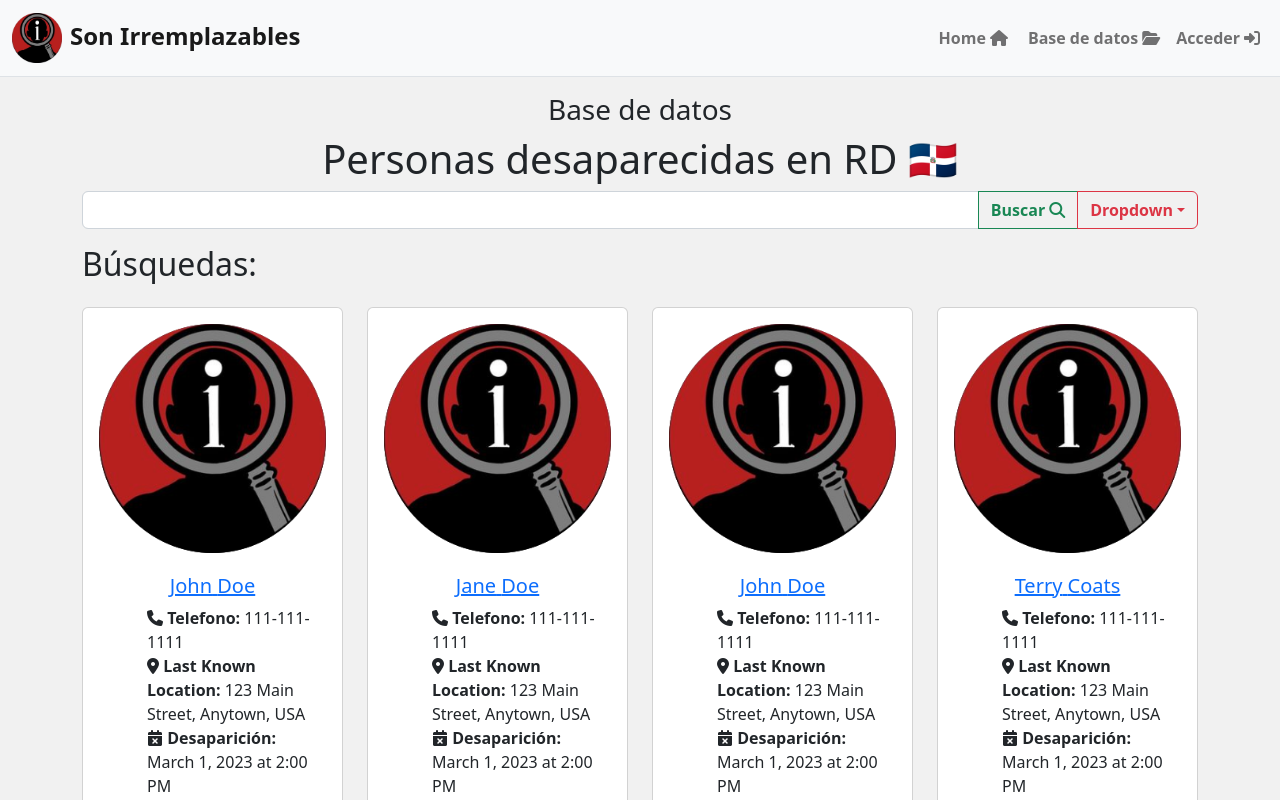
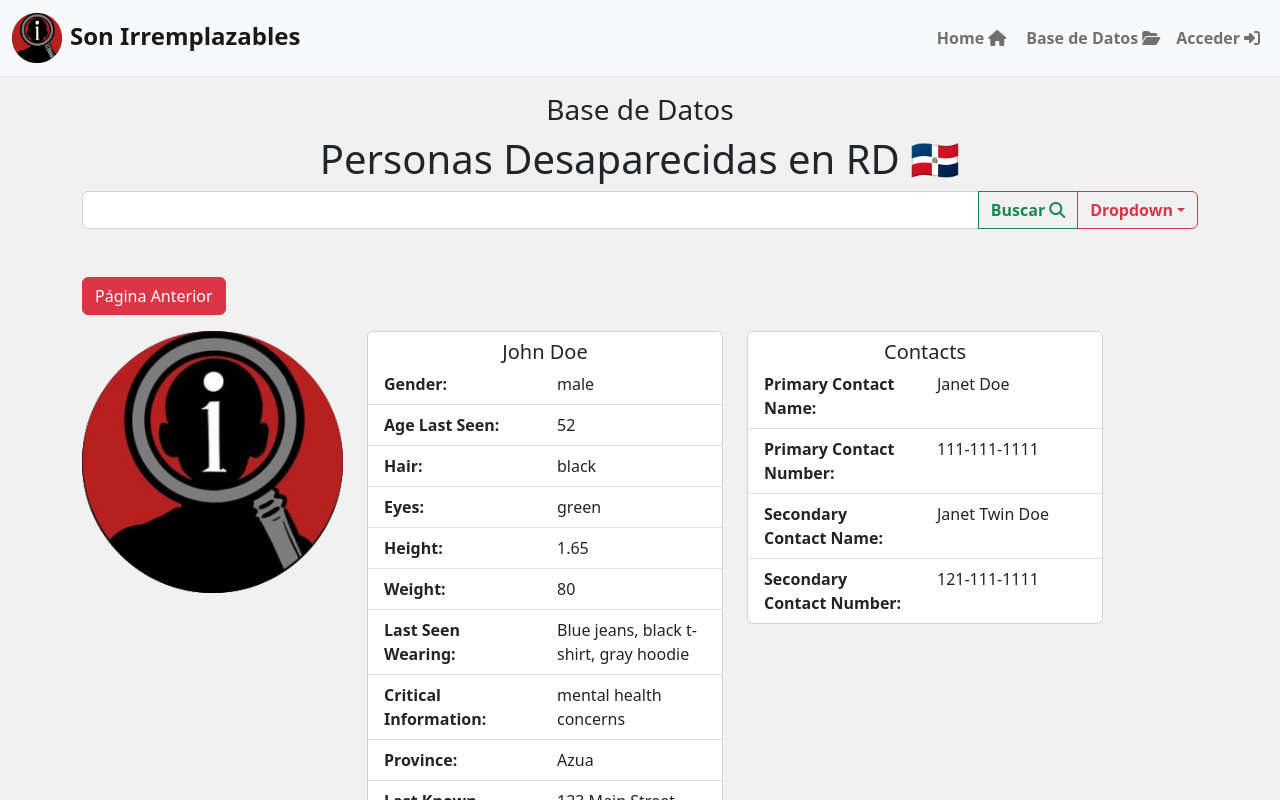
Before and after one commit to tparks18/sonirremplazables_database, a React (Create React App) app in the folder frontend/: page /person/1 in a window 1280 px wide. Shown: the top 800 px of the page. Built offline with nearby package versions, Linux system fonts and the light colour scheme.

Commit message:
made format changes to person screen

```diff
--- a/frontend/package.json
+++ b/frontend/package.json
@@ -11,6 +11,7 @@
     "react": "^18.2.0",
     "react-bootstrap": "^2.7.4",
     "react-dom": "^18.2.0",
+    "react-router-dom": "^6.11.1",
     "react-scripts": "5.0.1",
     "web-vitals": "^2.1.4"
   },
--- a/frontend/src/App.js
+++ b/frontend/src/App.js
@@ -1,73 +1,31 @@
 import React, { useState, useEffect } from "react";
 import { Container } from "react-bootstrap";
+import { Route, Routes } from 'react-router-dom';
 import axios from "axios";
 import "../src/styles/main.css";
 import "../src/index.css"
-//import MainNavBar from './components/mainNavbar';
-//import Card from "./components/Card";
-//import { person } from "./components/person";
-import Pagination from "./components/pagination";
 import Footer from "./components/Footer";
 import BootstrapHeader from "./components/BootstrapHeader";
 import SearchBar from "./components/SearchBar";
 import HomeScreen from "./screens/HomeScreen";
+import PersonScreen from "./screens/PersonScreen";
 
-//const root = document.getElementById('root')
-//const searchForm = document.getElementById('search-form')
-//const searchBtn = document.getElementById('search-btn')
-
-function idSearch(data) {
-  return data.map((item) => {
-    return item.id;
-  });
-}
 
 function App() {
-  // const [query, setQuery] = useState("");
-  // const [people, setPeople] = useState([]);
-  // const [currentPage, setCurrentPage] = useState(1);
-  // const [postPerPage, setPostPerPage] = useState(8);
 
-  // const search = (data) => {
-  //   return data.filter((item) => {
-  //     return item.name.toLowerCase().includes(query);
-  //   });
-  // };
-
-  // const lastPostIndex = currentPage * postPerPage;
-  // const firstPostIndex = lastPostIndex - postPerPage;
-  // const currentPosts = search(person).slice(firstPostIndex, lastPostIndex);
 
   return (
     <>
       <BootstrapHeader />
-
       <SearchBar />
-
-      <main>
+      <main className="py-3">
         <Container>
-          {/* <h3 class="text-left">Búsquedas: </h3> */}
-
-          {/* <div class=" card-container">
-            <Card key={idSearch(person)} data={search(currentPosts)} />
-          </div>
-
-          <section class="pagination-container">
-            <nav aria-label="...">
-              <ul class="pagination">
-                <Pagination
-                  totalPost={search(person).length}
-                  postPerPage={postPerPage}
-                  setCurrentPage={setCurrentPage}
-                  currentPage={currentPage}
-                />
-              </ul>
-            </nav>
-          </section> */}
-        <HomeScreen />
+          <Routes>
+            <Route path="/" element={<HomeScreen />} exact />
+            <Route path="/person/:id" element={<PersonScreen />} />
+          </Routes>
         </Container>
       </main>
-
       <Footer />
     </>
   );
--- a/frontend/src/components/BootstrapHeader.js
+++ b/frontend/src/components/BootstrapHeader.js
@@ -1,6 +1,7 @@
 import React from 'react'
 import picture from "../images/logo.png";
 import "../styles/main.css";
+import { Link } from 'react-router-dom'
 
 
 
@@ -9,38 +10,38 @@ function BootstrapHeader() {
     <>
       <nav className="navbar navbar-expand-lg navbar-light bg-light bg-body-tertiary border-bottom">
         <div className="container-fluid">
-          <a className="navbar-brand fs-4 text fw-semibold" href="/">
+          <Link className="navbar-brand fs-4 text fw-semibold" to="/">
             <span className="me-2">
               <img src={picture} alt="Bootstrap" width="50" height="50" />
             </span>
             Son Irremplazables
-          </a>
+          </Link>
 
           <ul className="navbar-nav mr-auto mb-2 mb-lg-0">
             <li className="nav-item">
-              <a className="nav-link fw-semibold" aria-current="page" href="/">
+              <Link className="nav-link fw-semibold" aria-current="page" to="/">
                 Home
                 <i className="fa-solid fa-house ms-1"></i>
-              </a>
+              </Link>
             </li>
             <li className="nav-item">
-              <a className="nav-link fw-semibold ms-1" href="/">
-                Base de datos
+              <Link className="nav-link fw-semibold ms-1" to="/">
+                Base de Datos
                 <i className="fa-solid fa-folder-open ms-1"></i>
-              </a>
+              </Link>
             </li>
             <li className="nav-item">
-              <a className="nav-link fw-semibold" href="/">
+              <Link className="nav-link fw-semibold" to="/">
                 Acceder
                 <i className="fa-solid fa-right-to-bracket ms-1"></i>
-              </a>
+              </Link>
             </li>
           </ul>
         </div>
       </nav>
-      <h3 className="section-title mt-3">Base de datos</h3>
+      <h3 className="section-title mt-3">Base de Datos</h3>
       <div className="main-title-container">
-        <h1 className="main-title">Personas desaparecidas en RD 🇩🇴</h1>
+        <h1 className="main-title">Personas Desaparecidas en RD 🇩🇴</h1>
       </div>
     </>
   );
--- a/frontend/src/components/person.js
+++ b/frontend/src/components/person.js
@@ -1,14 +1,15 @@
 import React from 'react'
 import { Card } from 'react-bootstrap'
+import { Link } from 'react-router-dom'
 
 function Person({ person }) {
   return (
     <Card className="my-3 p-3 rounded">
-      <a href={`/person/${person._id}`}>
+      <Link to={`/person/${person._id}`}>
         <Card.Img src={person.image} />
-      </a>
+      </Link>
       <Card.Body>
-        <a href={`/person/${person._id}`}>
+        <Link to={`/person/${person._id}`}>
           <Card.Title className="text-center" as="div">
             <strong>
               <h5>
@@ -16,7 +17,7 @@ function Person({ person }) {
               </h5>
             </strong>
           </Card.Title>
-        </a>
+        </Link>
         <Card.Text as="div">
           <div className="my-2">
             <ul>
--- a/frontend/src/index.js
+++ b/frontend/src/index.js
@@ -3,11 +3,14 @@ import ReactDOM from 'react-dom/client';
 import './index.css';
 import App from './App';
 import reportWebVitals from './reportWebVitals';
+import { BrowserRouter } from "react-router-dom";
 
 const root = ReactDOM.createRoot(document.getElementById('root'));
 root.render(
   <React.StrictMode>
+    <BrowserRouter>
     <App />
+    </BrowserRouter>
   </React.StrictMode>
 );
 
--- a/frontend/src/missingPersons.js
+++ b/frontend/src/missingPersons.js
@@ -4,7 +4,7 @@ export const missingPersons = [
     first_name: "John",
     last_name: "Doe",
     image: "/images/logo.png",
-    age: "52",
+    age_last_seen: "52",
     gender: "male",
     hair: "black",
     eyes: "green",
@@ -14,11 +14,12 @@ export const missingPersons = [
     critical_information: "mental health concerns",
     circumstances_of_disappearance:
       "John was last seen leaving his apartment building on foot. He did not take his car or phone with him. He has no known history of mental health issues or substance abuse.",
+    province: "Azua",
     last_known_location: "123 Main Street, Anytown, USA",
     date_and_time_last_seen: "March 1, 2023 at 2:00 PM",
     name_of_contact: "Janet Doe",
     phone_number_of_contact: "111-111-1111",
-    name_of_contact_2: "Janet Doe",
+    name_of_contact_2: "Janet Twin Doe",
     phone_number_of_contact_2: "121-111-1111",
   },
   {
@@ -26,7 +27,7 @@ export const missingPersons = [
     first_name: "Jane",
     last_name: "Doe",
     image: "/images/logo.png",
-    age: "52",
+    age_last_seen: "52",
     gender: "male",
     hair: "black",
     eyes: "green",
@@ -36,11 +37,12 @@ export const missingPersons = [
     critical_information: "mental health concerns",
     circumstances_of_disappearance:
       "John was last seen leaving his apartment building on foot. He did not take his car or phone with him. He has no known history of mental health issues or substance abuse.",
+    province: "Azua",
     last_known_location: "123 Main Street, Anytown, USA",
     date_and_time_last_seen: "March 1, 2023 at 2:00 PM",
     name_of_contact: "Janet Doe",
     phone_number_of_contact: "111-111-1111",
-    name_of_contact_2: "Janet Doe",
+    name_of_contact_2: "Janet Twin Doe",
     phone_number_of_contact_2: "121-111-1111",
   },
   {
@@ -48,7 +50,7 @@ export const missingPersons = [
     first_name: "John",
     last_name: "Doe",
     image: "/images/logo.png",
-    age: "52",
+    age_last_seen: "52",
     gender: "male",
     hair: "black",
     eyes: "green",
@@ -58,6 +60,7 @@ export const missingPersons = [
     critical_information: "mental health concerns",
     circumstances_of_disappearance:
       "John was last seen leaving his apartment building on foot. He did not take his car or phone with him. He has no known history of mental health issues or substance abuse.",
+    province: "Azua",
     last_known_location: "123 Main Street, Anytown, USA",
     date_and_time_last_seen: "March 1, 2023 at 2:00 PM",
     name_of_contact: "Janet Doe",
@@ -70,7 +73,7 @@ export const missingPersons = [
     first_name: "Terry",
     last_name: "Coats",
     image: "/images/logo.png",
-    age: "52",
+    age_last_seen: "52",
     gender: "male",
     hair: "black",
     eyes: "green",
@@ -80,6 +83,7 @@ export const missingPersons = [
     critical_information: "mental health concerns",
     circumstances_of_disappearance:
       "John was last seen leaving his apartment building on foot. He did not take his car or phone with him. He has no known history of mental health issues or substance abuse.",
+    province: "Azua",
     last_known_location: "123 Main Street, Anytown, USA",
     date_and_time_last_seen: "March 1, 2023 at 2:00 PM",
     name_of_contact: "Janet Doe",
@@ -92,7 +96,7 @@ export const missingPersons = [
     first_name: "James",
     last_name: "Simmons",
     image: "/images/logo.png",
-    age: "52",
+    age_last_seen: "52",
     gender: "male",
     hair: "black",
     eyes: "green",
@@ -103,6 +107,7 @@ export const missingPersons = [
     circumstances_of_disappearance:
       "John was last seen leaving his apartment building on foot. He did not take his car or phone with him. He has no known history of mental health issues or substance abuse.",
     last_known_location: "123 Main Street, Anytown, USA",
+    province: "Azua",
     date_and_time_last_seen: "March 1, 2023 at 2:00 PM",
     name_of_contact: "Janet Doe",
     phone_number_of_contact: "111-111-1111",
@@ -114,7 +119,7 @@ export const missingPersons = [
     first_name: "Shirly",
     last_name: "Chu",
     image: "/images/logo.png",
-    age: "52",
+    age_last_seen: "52",
     gender: "male",
     hair: "black",
     eyes: "green",
@@ -124,6 +129,7 @@ export const missingPersons = [
     critical_information: "mental health concerns",
     circumstances_of_disappearance:
       "John was last seen leaving his apartment building on foot. He did not take his car or phone with him. He has no known history of mental health issues or substance abuse.",
+    province: "Azua",
     last_known_location: "123 Main Street, Anytown, USA",
     date_and_time_last_seen: "March 1, 2023 at 2:00 PM",
     name_of_contact: "Janet Doe",
--- /dev/null
+++ b/frontend/src/screens/PersonScreen.js
@@ -0,0 +1,244 @@
+import React from 'react'
+import { Card, Row, Col, Image, ListGroup, Button } from "react-bootstrap";
+import { Link, useParams } from "react-router-dom";
+import { missingPersons } from "../missingPersons";
+
+
+function PersonScreen() {
+    let { id } = useParams();
+
+    const person = missingPersons.find((p) => p._id == id);
+
+  return (
+    <div>
+      <Link to="/" className="btn btn-danger my-3">
+        Página Anterior
+      </Link>
+      <Row>
+        <Col md={3}>
+          <Image src={person.image} alt={person.first_name} fluid />
+        </Col>
+        <Col md={4}>
+          <Card>
+            <ListGroup variant="flush">
+              <ListGroup.Item>
+                <Col className="text-center">
+                  <h5>
+                    {person.first_name} {person.last_name}
+                  </h5>
+                </Col>
+                <Row>
+                  <Col>
+                    <strong>Gender:</strong>
+                  </Col>
+                  <Col>{person.gender}</Col>
+                </Row>
+              </ListGroup.Item>
+
+              <ListGroup.Item>
+                <Row>
+                  <Col>
+                    <strong>Age Last Seen:</strong>
+                  </Col>
+                  <Col>{person.age_last_seen}</Col>
+                </Row>
+              </ListGroup.Item>
+
+              <ListGroup.Item>
+                <Row>
+                  <Col>
+                    <strong>Hair:</strong>
+                  </Col>
+                  <Col>{person.hair}</Col>
+                </Row>
+              </ListGroup.Item>
+
+              <ListGroup.Item>
+                <Row>
+                  <Col>
+                    <strong>Eyes:</strong>
+                  </Col>
+                  <Col>{person.eyes}</Col>
+                </Row>
+              </ListGroup.Item>
+
+              <ListGroup.Item>
+                <Row>
+                  <Col>
+                    <strong>Height:</strong>
+                  </Col>
+                  <Col>{person.height}</Col>
+                </Row>
+              </ListGroup.Item>
+
+              <ListGroup.Item>
+                <Row>
+                  <Col>
+                    <strong>Weight:</strong>
+                  </Col>
+                  <Col>{person.weight}</Col>
+                </Row>
+              </ListGroup.Item>
+
+              <ListGroup.Item>
+                <Row>
+                  <Col>
+                    <strong>Last Seen Wearing:</strong>
+                  </Col>
+                  <Col>{person.last_seen_wearing}</Col>
+                </Row>
+              </ListGroup.Item>
+
+              <ListGroup.Item>
+                <Row>
+                  <Col>
+                    <strong>Critical Information:</strong>
+                  </Col>
+                  <Col>{person.critical_information}</Col>
+                </Row>
+              </ListGroup.Item>
+
+              <ListGroup.Item>
+                <Row>
+                  <Col>
+                    <strong>Province:</strong>
+                  </Col>
+                  <Col>{person.province}</Col>
+                </Row>
+              </ListGroup.Item>
+
+              <ListGroup.Item>
+                <Row>
+                  <Col>
+                    <strong>Last Known Location:</strong>
+                  </Col>
+                  <Col>{person.last_known_location}</Col>
+                </Row>
+              </ListGroup.Item>
+
+              <ListGroup.Item>
+                <Row>
+                  <Col>
+                    <strong>Time Last Seen:</strong>
+                  </Col>
+                  <Col>{person.date_and_time_last_seen}</Col>
+                </Row>
+              </ListGroup.Item>
+            </ListGroup>
+          </Card>
+        </Col>
+
+        {/* <Col md={4}>
+          <Card>
+            <ListGroup variant="flush">
+              <ListGroup.Item>
+                <Col className="text-center">
+                  <h5>
+                    {person.first_name} {person.last_name}
+                  </h5>
+                </Col>
+              </ListGroup.Item>
+
+              <ListGroup.Item>Gender: {person.gender}</ListGroup.Item>
+
+              <ListGroup.Item>
+                Age Last Seen: {person.age_last_seen}
+              </ListGroup.Item>
+
+              <ListGroup.Item>Hair: {person.hair}</ListGroup.Item>
+
+              <ListGroup.Item>Eyes: {person.eyes}</ListGroup.Item>
+
+              <ListGroup.Item>Height: {person.height}</ListGroup.Item>
+
+              <ListGroup.Item>Weight: {person.weight}</ListGroup.Item>
+
+              <ListGroup.Item>
+                Last Seen Wearing: {person.last_seen_wearing}
+              </ListGroup.Item>
+
+              <ListGroup.Item>
+                Critical Information: {person.critical_information}
+              </ListGroup.Item>
+
+              <ListGroup.Item>Province: {person.province}</ListGroup.Item>
+
+              <ListGroup.Item>
+                Last Known Location: {person.last_known_location}
+              </ListGroup.Item>
+
+              <ListGroup.Item>
+                Last and Time Last Seen: {person.date_and_time_last_seen}
+              </ListGroup.Item>
+            </ListGroup>
+          </Card>
+        </Col> */}
+
+        <Col md={4}>
+          <Card>
+            <ListGroup variant="flush">
+              <ListGroup.Item>
+                <Col className="text-center">
+                  <h5>
+                    <stong>Contacts</stong>
+                  </h5>
+                </Col>
+                <Row>
+                  <Col>
+                    <strong>Primary Contact Name:</strong>
+                  </Col>
+                  <Col>{person.name_of_contact}</Col>
+                </Row>
+              </ListGroup.Item>
+
+              <ListGroup.Item>
+                <Row>
+                  <Col>
+                    <strong>Primary Contact Number:</strong>
+                  </Col>
+                  <Col>{person.phone_number_of_contact}</Col>
+                </Row>
+              </ListGroup.Item>
+
+              <ListGroup.Item>
+                <Row>
+                  <Col>
+                    <strong>Secondary Contact Name:</strong>
+                  </Col>
+                  <Col>{person.name_of_contact_2}</Col>
+                </Row>
+              </ListGroup.Item>
+
+              <ListGroup.Item>
+                <Row>
+                  <Col>
+                    <strong>Secondary Contact Number:</strong>
+                  </Col>
+                  <Col>{person.phone_number_of_contact_2}</Col>
+                </Row>
+              </ListGroup.Item>
+            </ListGroup>
+          </Card>
+        </Col>
+      </Row>
+    </div>
+  );
+}
+
+export default PersonScreen
+
+{/* <ListGroup.Item>
+              Name of Primary Contact: {person.name_of_contact}
+            </ListGroup.Item>
+
+            <ListGroup.Item>
+              Primary Contact Number: {person.phone_number_of_contact}
+            </ListGroup.Item>
+
+            <ListGroup.Item>
+              Name of Secondary Contact: {person.name_of_contact_2}
+            </ListGroup.Item>
+
+            <ListGroup.Item>
+              Secondary Contact Number: {person.phone_number_of_contact_2}
+            </ListGroup.Item> */}
```
Also changed, not shown: 1 other file (tests, documents, lock files or other folders).
